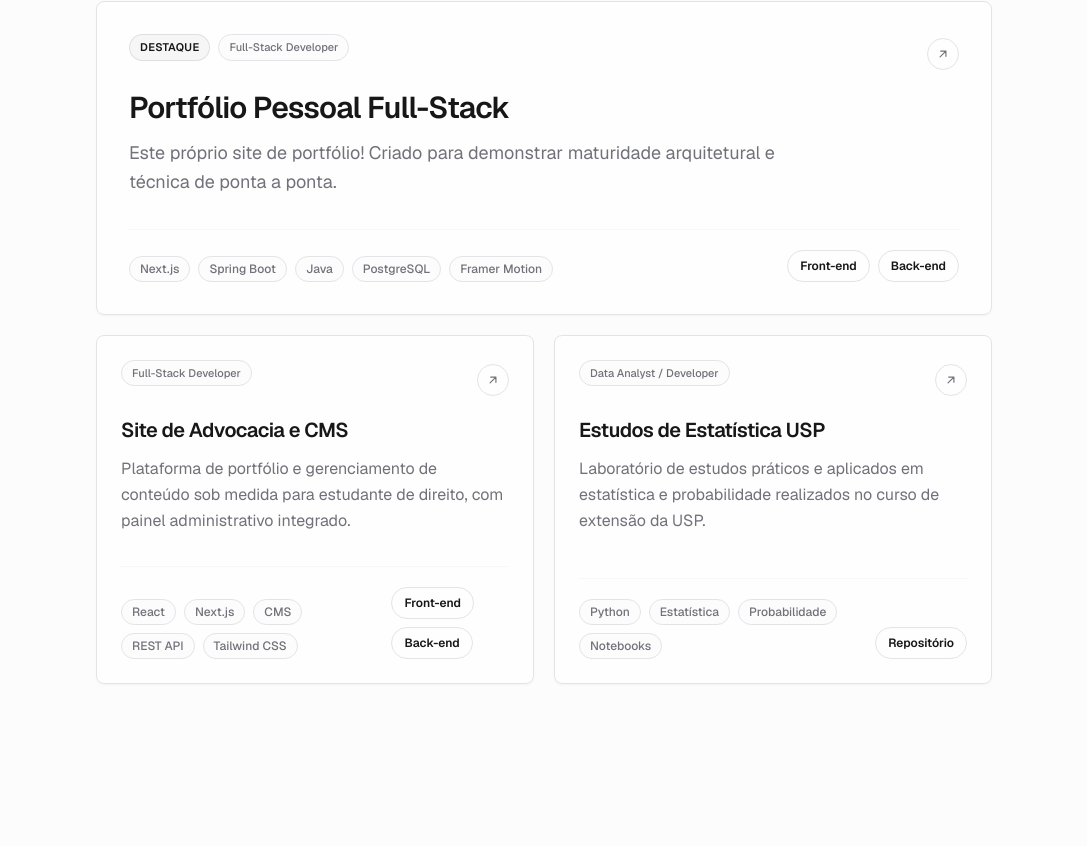
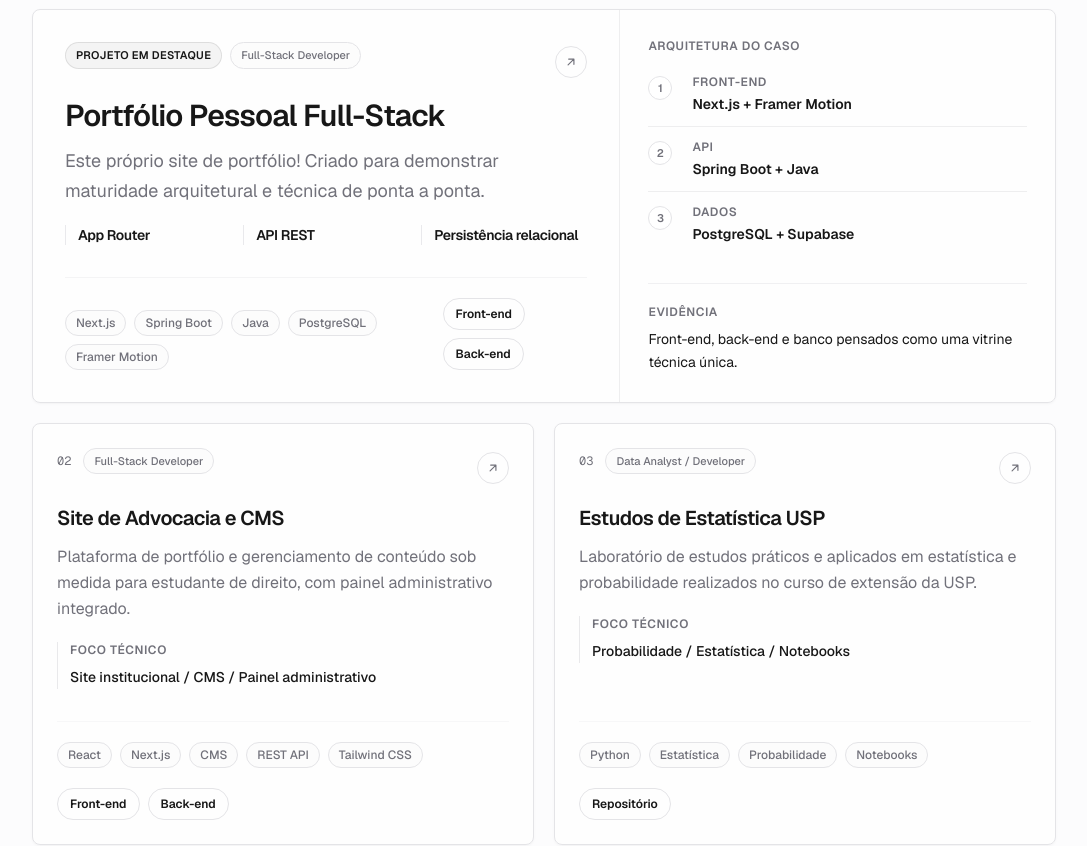
Before and after one commit to Henrique-mancini/portfolio-front, a Next.js app: page / in a window 1280 px wide. Shown: the part 923-1769 px from the top of the page, without its empty margins (96-1183 px from the left). Built offline with nearby package versions, Linux system fonts and the light colour scheme; no server answers.

Commit message:
feat: update ProjectsGrid to display featured projects with detailed architecture steps and refined UI components

```diff
--- a/app/components/ProjectsGrid.tsx
+++ b/app/components/ProjectsGrid.tsx
@@ -8,6 +8,9 @@ interface Project {
   description: string;
   tags: string[];
   role: string;
+  focus: string[];
+  proof: string;
+  architecture?: ProjectArchitectureStep[];
   featured?: boolean;
   githubUrl?: string;
   githubFrontUrl?: string;
@@ -21,6 +24,11 @@ interface ProjectLink {
   ariaLabel: string;
 }
 
+interface ProjectArchitectureStep {
+  label: string;
+  value: string;
+}
+
 const mockProjects: Project[] = [
   {
     id: "portfolio",
@@ -28,6 +36,13 @@ const mockProjects: Project[] = [
     description: "Este próprio site de portfólio! Criado para demonstrar maturidade arquitetural e técnica de ponta a ponta.",
     tags: ["Next.js", "Spring Boot", "Java", "PostgreSQL", "Framer Motion"],
     role: "Full-Stack Developer",
+    focus: ["App Router", "API REST", "Persistência relacional"],
+    proof: "Front-end, back-end e banco pensados como uma vitrine técnica única.",
+    architecture: [
+      { label: "Front-end", value: "Next.js + Framer Motion" },
+      { label: "API", value: "Spring Boot + Java" },
+      { label: "Dados", value: "PostgreSQL + Supabase" },
+    ],
     featured: true,
     githubFrontUrl: "https://github.com/Henrique-mancini/portfolio-front",
     githubBackUrl: "https://github.com/Henrique-mancini/portfolio-back",
@@ -38,6 +53,8 @@ const mockProjects: Project[] = [
     description: "Plataforma de portfólio e gerenciamento de conteúdo sob medida para estudante de direito, com painel administrativo integrado.",
     tags: ["React", "Next.js", "CMS", "REST API", "Tailwind CSS"],
     role: "Full-Stack Developer",
+    focus: ["Site institucional", "CMS", "Painel administrativo"],
+    proof: "Repositórios segregados para interface pública e gestão de conteúdo.",
     githubFrontUrl: "https://github.com/Henrique-mancini/projeto-site-de-advocacia",
     githubBackUrl: "https://github.com/Henrique-mancini/projeto-site-de-advocacia-cms",
   },
@@ -47,6 +64,8 @@ const mockProjects: Project[] = [
     description: "Laboratório de estudos práticos e aplicados em estatística e probabilidade realizados no curso de extensão da USP.",
     tags: ["Python", "Estatística", "Probabilidade", "Notebooks"],
     role: "Data Analyst / Developer",
+    focus: ["Probabilidade", "Estatística", "Notebooks"],
+    proof: "Estudos aplicados para consolidar fundamentos analíticos e matemáticos.",
     githubUrl: "https://github.com/Henrique-mancini/estudos-estatistica-usp",
   },
 ];
@@ -89,7 +108,63 @@ const getProjectLinks = (project: Project): ProjectLink[] => {
   return links;
 };
 
+function ArrowIcon() {
+  return (
+    <svg
+      aria-hidden="true"
+      className="h-3.5 w-3.5"
+      fill="none"
+      stroke="currentColor"
+      strokeWidth="2"
+      viewBox="0 0 24 24"
+    >
+      <path
+        strokeLinecap="round"
+        strokeLinejoin="round"
+        d="M7 17L17 7M17 7H8M17 7V16"
+      />
+    </svg>
+  );
+}
+
+function ProjectLinks({ links }: { links: ProjectLink[] }) {
+  return (
+    <div className="flex flex-wrap items-center gap-2">
+      {links.map((link) => (
+        <a
+          key={link.label}
+          href={link.href}
+          target="_blank"
+          rel="noopener noreferrer"
+          aria-label={link.ariaLabel}
+          className="inline-flex h-8 items-center rounded-full border border-border px-3 text-xs font-semibold text-foreground transition-colors hover:border-card-hover-border hover:bg-foreground hover:text-background focus-visible:outline focus-visible:outline-2 focus-visible:outline-offset-4 focus-visible:outline-foreground"
+        >
+          {link.label}
+        </a>
+      ))}
+    </div>
+  );
+}
+
+function ProjectTags({ tags }: { tags: string[] }) {
+  return (
+    <div className="flex flex-wrap gap-2">
+      {tags.map((tag) => (
+        <span
+          key={tag}
+          className="inline-flex items-center rounded-full border border-border bg-background/70 px-2.5 py-1 text-xs font-medium text-muted"
+        >
+          {tag}
+        </span>
+      ))}
+    </div>
+  );
+}
+
 export default function ProjectsGrid() {
+  const featuredProject = mockProjects.find((project) => project.featured);
+  const secondaryProjects = mockProjects.filter((project) => !project.featured);
+
   const containerVariants: Variants = {
     hidden: {},
     visible: {
@@ -119,52 +194,149 @@ export default function ProjectsGrid() {
       aria-labelledby="projects-heading"
       className="scroll-mt-28 px-6 pb-20 pt-12 sm:px-8 sm:pb-24 sm:pt-14 lg:px-0"
     >
-      <div className="mx-auto max-w-4xl w-full">
-        {/* Section Title */}
-        <div className="flex flex-col gap-2 mb-10 sm:mb-12">
+      <div className="mx-auto w-full max-w-5xl">
+        <div className="mb-10 grid gap-5 sm:mb-12 lg:grid-cols-[minmax(0,0.9fr)_minmax(280px,0.55fr)] lg:items-end">
+          <div className="flex flex-col gap-2">
             <p className="text-xs font-semibold uppercase tracking-wider text-muted">
               Estudos de Caso
             </p>
-          <h2 id="projects-heading" className="text-2xl sm:text-3xl font-bold tracking-tight text-foreground">
+            <h2 id="projects-heading" className="text-2xl font-bold tracking-tight text-foreground sm:text-3xl">
               Arquitetura e Projetos Recentes
             </h2>
           </div>
+          <p className="max-w-md text-sm leading-relaxed text-muted lg:justify-self-end">
+            Projetos reais organizados por decisão técnica, entrega e stack, com repositórios separados quando a arquitetura pede essa divisão.
+          </p>
+        </div>
 
-        {/* Grid List */}
         <motion.div
           variants={containerVariants}
           initial="hidden"
           whileInView="visible"
           viewport={{ once: true, margin: "-100px" }}
-          className="grid grid-cols-1 gap-4 sm:gap-5 lg:grid-cols-2"
+          className="grid grid-cols-1 gap-4 sm:gap-5"
         >
-          {mockProjects.map((project) => {
-            const links = getProjectLinks(project);
-            const isFeatured = project.featured === true;
-
-            return (
+          {featuredProject && (
             <motion.article
-                key={project.id}
               variants={cardVariants}
               whileHover={{
                 y: -6,
                 borderColor: "var(--card-hover-border)",
               }}
               transition={{ type: "spring", stiffness: 320, damping: 24 }}
-                className={`group relative flex min-h-[320px] flex-col justify-between overflow-hidden rounded-lg border border-border bg-card/70 p-5 shadow-sm shadow-black/[0.03] transition-colors duration-300 hover:bg-card dark:shadow-none sm:p-6 ${
-                  isFeatured ? "lg:col-span-2 lg:min-h-[300px] lg:p-8" : ""
-                }`}
+              className="group relative overflow-hidden rounded-lg border border-border bg-card/75 shadow-sm shadow-black/[0.03] transition-colors duration-300 hover:bg-card dark:border-white/10 dark:bg-white/[0.035] dark:shadow-none"
             >
               <div className="pointer-events-none absolute inset-x-0 top-0 h-px bg-gradient-to-r from-transparent via-foreground/20 to-transparent opacity-0 transition-opacity duration-300 group-hover:opacity-100" />
 
+              <div className="grid lg:grid-cols-[minmax(0,1.05fr)_minmax(320px,0.78fr)]">
+                <div className="flex min-w-0 flex-col justify-between gap-8 p-5 sm:p-7 lg:p-8">
                   <div className="flex flex-col gap-5">
                     <div className="flex items-start justify-between gap-4">
                       <div className="flex flex-wrap items-center gap-2">
-                      {isFeatured && (
-                        <span className="rounded-full border border-foreground/10 bg-foreground/[0.03] px-2.5 py-1 text-[11px] font-semibold uppercase tracking-wide text-foreground">
-                          Destaque
+                        <span className="rounded-full border border-foreground/10 bg-foreground/[0.04] px-2.5 py-1 text-[11px] font-semibold uppercase tracking-wide text-foreground">
+                          Projeto em destaque
                         </span>
+                        <span className="rounded-full border border-border bg-background/70 px-2.5 py-1 text-[11px] font-medium text-muted">
+                          {featuredProject.role}
+                        </span>
+                      </div>
+
+                      <span
+                        aria-hidden="true"
+                        className="mt-1 grid h-8 w-8 place-items-center rounded-full border border-border text-muted transition-all duration-300 group-hover:-translate-y-0.5 group-hover:translate-x-0.5 group-hover:border-card-hover-border group-hover:text-foreground"
+                      >
+                        <ArrowIcon />
+                      </span>
+                    </div>
+
+                    <div className="max-w-2xl">
+                      <h3 className="text-2xl font-semibold tracking-tight text-foreground sm:text-3xl">
+                        {featuredProject.title}
+                      </h3>
+                      <p className="mt-3 text-base leading-relaxed text-muted sm:text-lg">
+                        {featuredProject.description}
+                      </p>
+                    </div>
+
+                    <div className="grid gap-3 text-sm sm:grid-cols-3">
+                      {featuredProject.focus.map((item) => (
+                        <div key={item} className="border-l border-border/80 pl-3">
+                          <p className="font-semibold tracking-tight text-foreground">
+                            {item}
+                          </p>
+                        </div>
+                      ))}
+                    </div>
+                  </div>
+
+                  <div className="flex flex-col gap-5 border-t border-border/40 pt-5 sm:flex-row sm:items-end sm:justify-between">
+                    <ProjectTags tags={featuredProject.tags} />
+                    <ProjectLinks links={getProjectLinks(featuredProject)} />
+                  </div>
+                </div>
+
+                <div className="border-t border-border/60 bg-background/45 p-5 dark:border-white/10 dark:bg-black/20 sm:p-7 lg:border-l lg:border-t-0">
+                  <div className="flex h-full flex-col justify-between gap-6">
+                    <div>
+                      <p className="text-xs font-semibold uppercase tracking-wider text-muted">
+                        Arquitetura do caso
+                      </p>
+                      <div className="mt-5 divide-y divide-border/60">
+                        {featuredProject.architecture?.map((step, index) => (
+                          <div
+                            key={step.label}
+                            className="grid grid-cols-[2rem_1fr] gap-3 py-3 first:pt-0 last:pb-0"
+                          >
+                            <span className="mt-0.5 inline-flex h-6 w-6 items-center justify-center rounded-full border border-border bg-card text-[11px] font-semibold leading-none text-muted">
+                              {index + 1}
+                            </span>
+                            <div>
+                              <p className="text-xs font-semibold uppercase tracking-wider text-muted">
+                                {step.label}
+                              </p>
+                              <p className="mt-1 text-sm font-semibold text-foreground">
+                                {step.value}
+                              </p>
+                            </div>
+                          </div>
+                        ))}
+                      </div>
+                    </div>
+
+                    <div className="border-t border-border/50 pt-5">
+                      <p className="text-xs font-semibold uppercase tracking-wider text-muted">
+                        Evidência
+                      </p>
+                      <p className="mt-2 text-sm leading-relaxed text-foreground">
+                        {featuredProject.proof}
+                      </p>
+                    </div>
+                  </div>
+                </div>
+              </div>
+            </motion.article>
           )}
+
+          <div className="grid gap-4 sm:gap-5 lg:grid-cols-2">
+            {secondaryProjects.map((project, index) => (
+              <motion.article
+                key={project.id}
+                variants={cardVariants}
+                whileHover={{
+                  y: -5,
+                  borderColor: "var(--card-hover-border)",
+                }}
+                transition={{ type: "spring", stiffness: 320, damping: 24 }}
+                className="group relative flex min-h-[330px] flex-col justify-between overflow-hidden rounded-lg border border-border bg-card/70 p-5 shadow-sm shadow-black/[0.03] transition-colors duration-300 hover:bg-card dark:border-white/10 dark:bg-white/[0.025] dark:shadow-none sm:p-6"
+              >
+                <div className="pointer-events-none absolute inset-x-0 top-0 h-px bg-gradient-to-r from-transparent via-foreground/18 to-transparent opacity-0 transition-opacity duration-300 group-hover:opacity-100" />
+
+                <div className="flex flex-col gap-5">
+                  <div className="flex items-start justify-between gap-4">
+                    <div className="flex items-center gap-3">
+                      <span className="font-mono text-xs text-muted">
+                        0{index + 2}
+                      </span>
                       <span className="rounded-full border border-border bg-background/70 px-2.5 py-1 text-[11px] font-medium text-muted">
                         {project.role}
                       </span>
@@ -174,72 +346,36 @@ export default function ProjectsGrid() {
                       aria-hidden="true"
                       className="mt-1 grid h-8 w-8 place-items-center rounded-full border border-border text-muted transition-all duration-300 group-hover:-translate-y-0.5 group-hover:translate-x-0.5 group-hover:border-card-hover-border group-hover:text-foreground"
                     >
-                      <svg
-                        className="h-3.5 w-3.5"
-                        fill="none"
-                        stroke="currentColor"
-                        strokeWidth="2"
-                        viewBox="0 0 24 24"
-                      >
-                        <path
-                          strokeLinecap="round"
-                          strokeLinejoin="round"
-                          d="M7 17L17 7M17 7H8M17 7V16"
-                        />
-                      </svg>
+                      <ArrowIcon />
                     </span>
                   </div>
 
-                  <div className={isFeatured ? "max-w-2xl" : ""}>
-                    <h3
-                      className={`font-semibold tracking-tight text-foreground ${
-                        isFeatured ? "text-2xl sm:text-3xl" : "text-xl"
-                      }`}
-                    >
+                  <div>
+                    <h3 className="text-xl font-semibold tracking-tight text-foreground">
                       {project.title}
                     </h3>
+                    <p className="mt-3 text-sm leading-relaxed text-muted sm:text-base">
+                      {project.description}
+                    </p>
+                  </div>
 
-                    <p
-                      className={`mt-3 text-muted leading-relaxed ${
-                        isFeatured ? "text-base sm:text-lg" : "text-sm sm:text-base"
-                      }`}
-                    >
-                      {project.description}
+                  <div className="space-y-2 border-l border-border/80 pl-3">
+                    <p className="text-xs font-semibold uppercase tracking-wider text-muted">
+                      Foco técnico
+                    </p>
+                    <p className="text-sm font-medium leading-relaxed text-foreground">
+                      {project.focus.join(" / ")}
                     </p>
                   </div>
                 </div>
 
-                {/* Tags and Action Links */}
-                <div className="mt-8 flex flex-col gap-5 border-t border-border/30 pt-5 sm:flex-row sm:items-end sm:justify-between">
-                  <div className="flex flex-wrap gap-2">
-                    {project.tags.map((tag) => (
-                      <span
-                        key={tag}
-                        className="inline-flex items-center rounded-full border border-border bg-background/70 px-2.5 py-1 text-xs font-medium text-muted"
-                      >
-                        {tag}
-                      </span>
+                <div className="mt-8 flex flex-col gap-5 border-t border-border/30 pt-5">
+                  <ProjectTags tags={project.tags} />
+                  <ProjectLinks links={getProjectLinks(project)} />
+                </div>
+              </motion.article>
             ))}
           </div>
-
-                  <div className="flex flex-wrap items-center gap-2">
-                    {links.map((link) => (
-                      <a
-                        key={link.label}
-                        href={link.href}
-                        target="_blank"
-                        rel="noopener noreferrer"
-                        aria-label={link.ariaLabel}
-                        className="inline-flex h-8 items-center rounded-full border border-border px-3 text-xs font-semibold text-foreground transition-colors hover:border-card-hover-border hover:bg-foreground hover:text-background focus-visible:outline focus-visible:outline-2 focus-visible:outline-offset-4 focus-visible:outline-foreground"
-                      >
-                        {link.label}
-                      </a>
-                    ))}
-                  </div>
-                </div>
-              </motion.article>
-            );
-          })}
         </motion.div>
       </div>
     </section>
```
Lines whose indentation alone changed are shown as unchanged.
